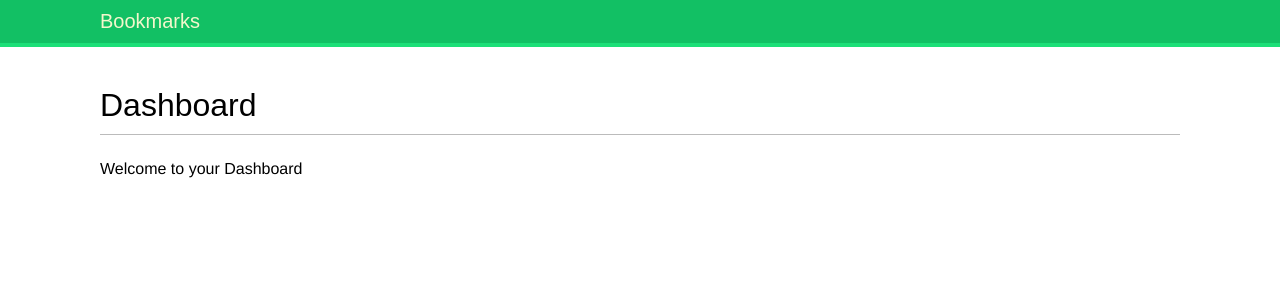
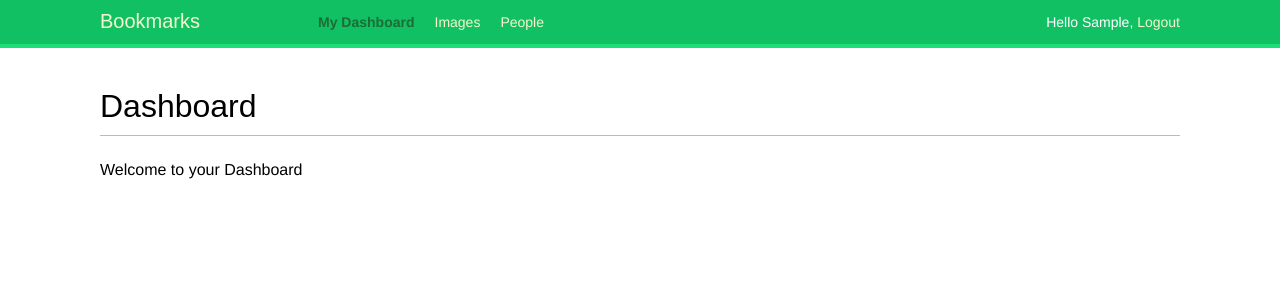
Before and after one commit to philipObiri/Bookmakit, a Django app: page /account/ in a window 1280 px wide. Shown: the top 300 px of the page. Run offline with Django 4.2, Linux system fonts and the light colour scheme; the visitor is signed in with stand-in values (Sample User, id 1); some web fonts are replaced.

Commit message:
Base Logic

```diff
--- a/account/templates/base.html
+++ b/account/templates/base.html
@@ -8,7 +8,33 @@
     <body>
         <div id="header">
             <span class="logo">Bookmarks</span>
+            {% if request.user.is_authenticated %}
+            <ul class="menu">
+                <li {% if section == "dashboard" %} class="selected" {% endif %}>
+                    <a href="{% url 'dashoard' %}">My Dashboard</a>
+                </li>
+
+                <li {% if section == "images" %}class="selected" {% endif %}>
+                    <a href="#">Images</a>
+                </li>
+
+                <li {% if section == "people" %}class="selected"{% endif %}>
+                    <a href="#">People</a>
+                </li>
+
+            </ul>
+            {% endif %}
+            <span class="user">
+                {% if request.user.is_authenticated %}
+                Hello {{ request.user.first_name|default:request.user.username }},
+                <a href="{% url "logout" %}">Logout</a>
+                {% else %}
+                <a href="{% url "login" %}">Log-in</a>
+                {% endif %}
+            </span>
+
         </div>
+
         <div id="content">
             {% block content %}
 
```
